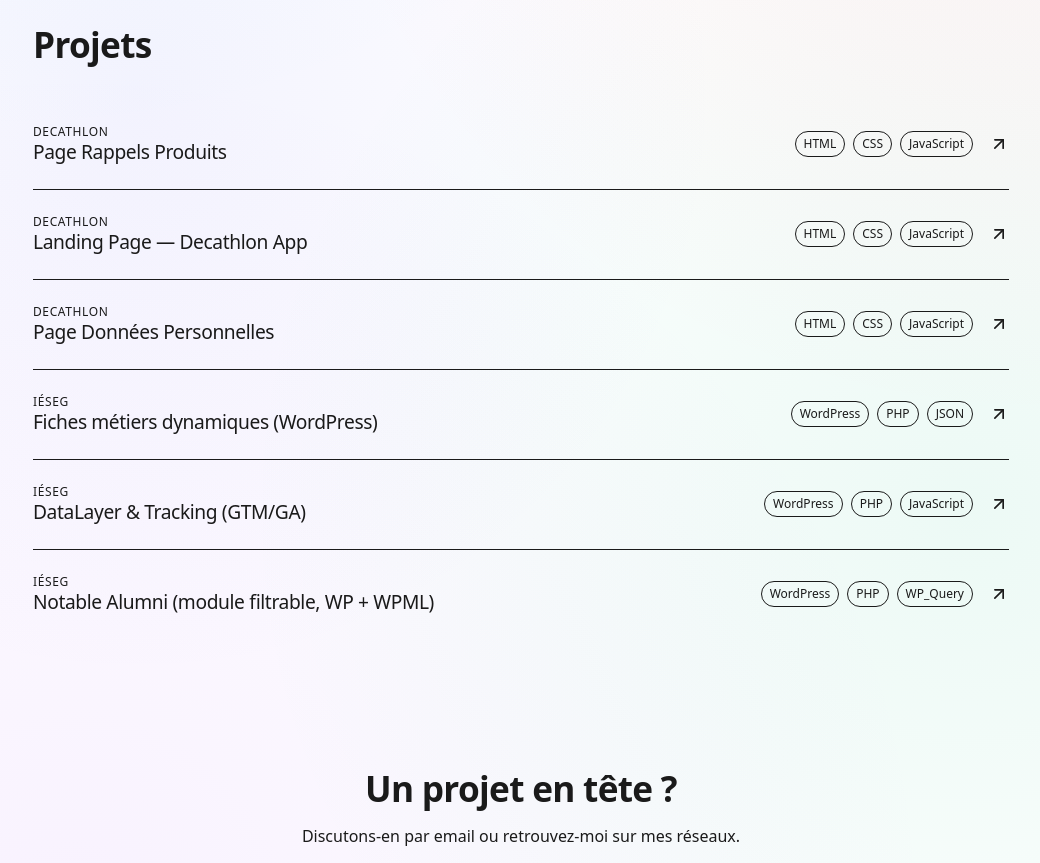
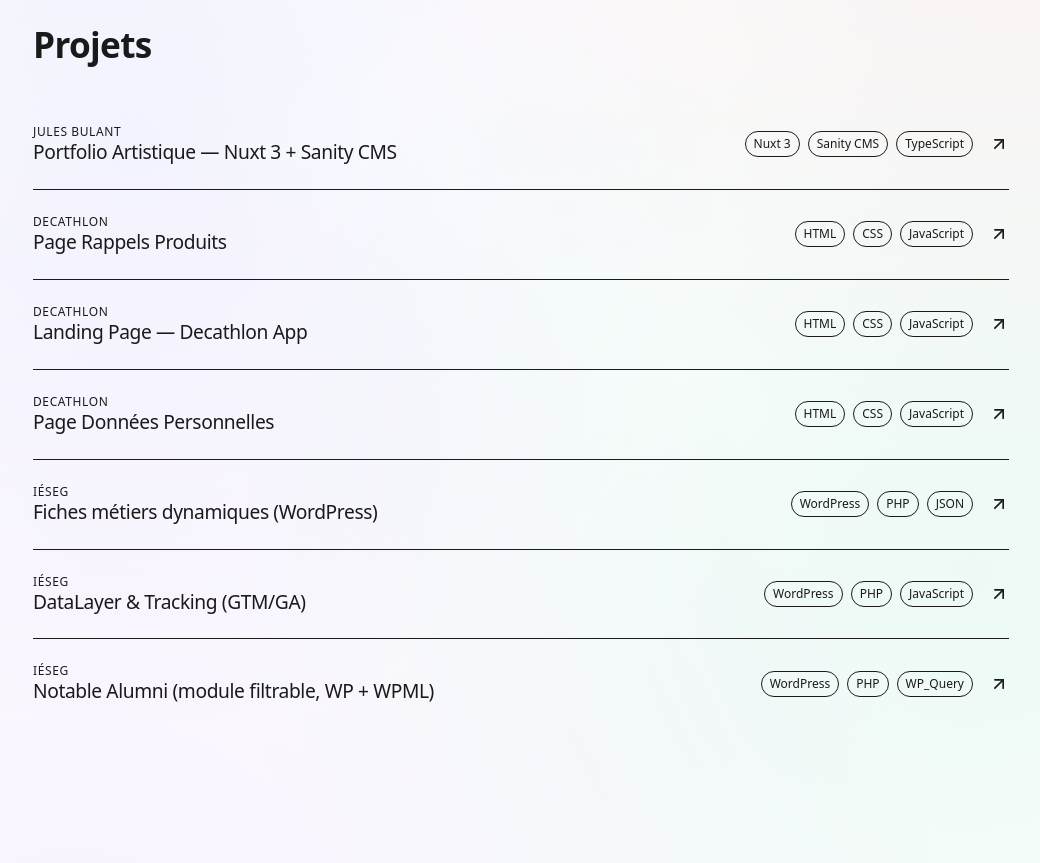
Before and after one commit to L-Rotellini/louisrotellini-portfolio, a Next.js app: page / in a window 1280 px wide. Shown: the part 940-1803 px from the top of the page, without its empty margins (119-1159 px from the left). Built offline with nearby package versions, Linux system fonts and the light colour scheme.

Commit message:
add Project

```diff
--- a/src/data/projects.ts
+++ b/src/data/projects.ts
@@ -16,10 +16,182 @@
   challenges?: string[];
   solutions?: string[];
   codeSnippets?: { title: string; language: string; code: string }[];
-  facts?: { label: string; value: string }[];
 };
 
 const projects: Project[] = [
+  {
+    id: "jules-bulant",
+    client: "Jules Bulant",
+    title: "Portfolio Artistique — Nuxt 3 + Sanity CMS",
+    context:
+      "Création d'un portfolio artistique complet pour un artiste peintre : galerie responsive avec modal viewer, gestion des expositions, et studio CMS privé pour gérer les œuvres. Architecture monorepo avec frontend Nuxt 3 et backend Sanity Studio.",
+    stack: ["Nuxt 3", "Sanity CMS", "TypeScript", "CSS", "React 19"],
+    year: "2026",
+    url: "https://julesbulant.fr",
+
+    // À compléter avec tes captures d'écran
+    after: "/projects/jules-bulant-desktop.jpg",
+    mobile: "/projects/jules-bulant-mobile.jpg",
+    // before: "/projects/jules-bulant-before.jpg", // Si tu as un avant/après
+
+    tagline:
+      "Portfolio artistique moderne avec galerie interactive, modal viewer plein écran, navigation tactile mobile, et CMS headless pour gérer les œuvres.",
+
+    challenges: [
+      "Créer une expérience galerie immersive avec navigation fluide entre les œuvres",
+      "Gérer une architecture monorepo (site public + studio CMS privé)",
+      "Permettre une gestion simple des œuvres et expositions sans compétences techniques",
+      "Assurer une navigation tactile optimale sur mobile (swipe entre œuvres)",
+      "Optimiser le chargement d'images haute résolution (œuvres d'art)",
+    ],
+
+    solutions: [
+      "Modal viewer plein écran avec navigation clavier/swipe et préchargement",
+      "Monorepo organisé : site/ (Nuxt SSR) + studio/ (Sanity CMS)",
+      "Schémas Sanity typés : Paintings, Exhibitions, Profile avec images multiples",
+      "Swipe mobile natif avec détection de gestes et animations fluides",
+      "SSR Nuxt + lazy loading + images optimisées Sanity (hotspot, crop)",
+    ],
+
+    codeSnippets: [
+      {
+        title: "Modal viewer avec navigation et swipe mobile",
+        language: "typescript",
+        code: `// Composables/useModal.ts - Gestion du modal avec navigation
+  const currentIndex = ref(0);
+  const paintings = ref<Painting[]>([]);
+
+  function openModal(index: number) {
+    currentIndex.value = index;
+    document.body.style.overflow = 'hidden';
+
+    // Précharger images adjacentes
+    preloadAdjacentImages(index);
+  }
+
+  function navigate(direction: 'prev' | 'next') {
+    if (direction === 'prev' && currentIndex.value > 0) {
+      currentIndex.value--;
+    } else if (direction === 'next' && currentIndex.value < paintings.value.length - 1) {
+      currentIndex.value++;
+    }
+    preloadAdjacentImages(currentIndex.value);
+  }
+
+  // Support navigation clavier
+  onMounted(() => {
+    window.addEventListener('keydown', (e) => {
+      if (e.key === 'ArrowLeft') navigate('prev');
+      if (e.key === 'ArrowRight') navigate('next');
+      if (e.key === 'Escape') closeModal();
+    });
+  });`,
+      },
+      {
+        title: "Requête GROQ pour récupérer les œuvres depuis Sanity",
+        language: "typescript",
+        code: `// server/api/paintings.get.ts
+  import { sanityClient } from '~/utils/sanity';
+
+  export default defineEventHandler(async () => {
+    const query = \`
+      *[_type == "painting"] | order(order asc) {
+        _id,
+        title,
+        slug,
+        year,
+        technique,
+        dimensions,
+        availability,
+        price,
+        "coverImage": images[isCover == true][0]{
+          "url": asset->url,
+          hotspot
+        },
+        "allImages": images[]{
+          "url": asset->url,
+          hotspot,
+          caption
+        }
+      }
+    \`;
+
+    try {
+      const paintings = await sanityClient.fetch(query);
+      return { paintings };
+    } catch (error) {
+      throw createError({
+        statusCode: 500,
+        message: 'Erreur lors de la récupération des œuvres'
+      });
+    }
+  });`,
+      },
+      {
+        title: "Schéma Sanity pour les œuvres",
+        language: "typescript",
+        code: `// studio/schemas/painting.ts
+  export default {
+    name: 'painting',
+    title: 'Œuvres',
+    type: 'document',
+    fields: [
+      {
+        name: 'title',
+        title: 'Titre',
+        type: 'string',
+        validation: Rule => Rule.required()
+      },
+      {
+        name: 'images',
+        title: 'Images',
+        type: 'array',
+        of: [{
+          type: 'image',
+          options: { hotspot: true },
+          fields: [
+            {
+              name: 'isCover',
+              title: 'Image de couverture',
+              type: 'boolean'
+            },
+            {
+              name: 'caption',
+              title: 'Légende',
+              type: 'string'
+            }
+          ]
+        }],
+        validation: Rule => Rule.required().min(1)
+      },
+      {
+        name: 'technique',
+        title: 'Technique',
+        type: 'string'
+      },
+      {
+        name: 'dimensions',
+        title: 'Dimensions',
+        type: 'string',
+        description: 'Ex: 100 × 80 cm'
+      },
+      {
+        name: 'availability',
+        title: 'Disponibilité',
+        type: 'string',
+        options: {
+          list: [
+            { title: 'Disponible', value: 'available' },
+            { title: 'Vendue', value: 'sold' },
+            { title: 'Sur demande', value: 'on_request' }
+          ]
+        }
+      }
+    ]
+  }`,
+      },
+    ],
+  },
   {
     id: "decathlon-rappels",
     client: "Decathlon",
@@ -86,14 +258,6 @@
   });
 }`,
       },
-    ],
-    facts: [
-      { label: "Client", value: "Decathlon" },
-      { label: "Année", value: "2025" },
-      { label: "Stack", value: "HTML / CSS / JavaScript" },
-      { label: "Volume", value: "48+ produits, multi-années" },
-      { label: "Livrables", value: "UI + logique recherche/filtre" },
-      { label: "Rôle", value: "Dev front + UX" },
     ],
   },
   {
```
Also changed, not shown: 2 other files (tests, documents, lock files or other folders).
